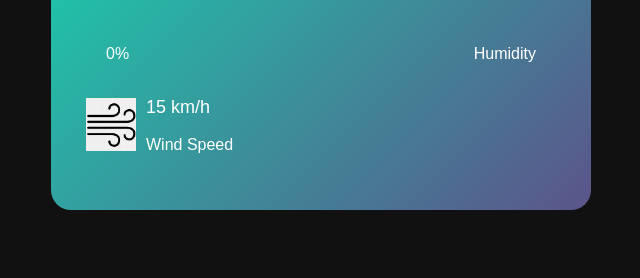
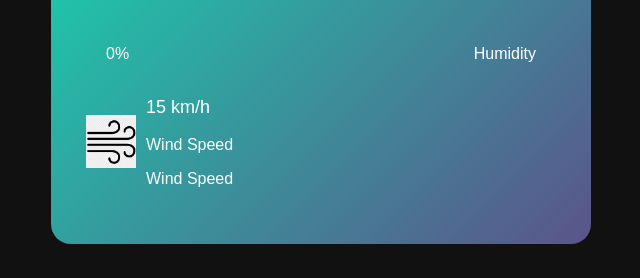
Before and after one commit to chi-zara/project.html, a plain HTML site: page project.html in a window 1280 px wide. Shown: the part 522-800 px from the top of the page, without its empty margins (319-959 px from the left). Drawn offline with Linux system fonts and the light colour scheme.

Commit message:
added new p tag

```diff
--- a/project.html
+++ b/project.html
@@ -25,6 +25,7 @@
                 <div>
                     <p class="wind">15 km/h</p>
                     <p>Wind Speed</p>
+                    <p>Wind Speed</p>
                 </div>
             </div>
 
```
